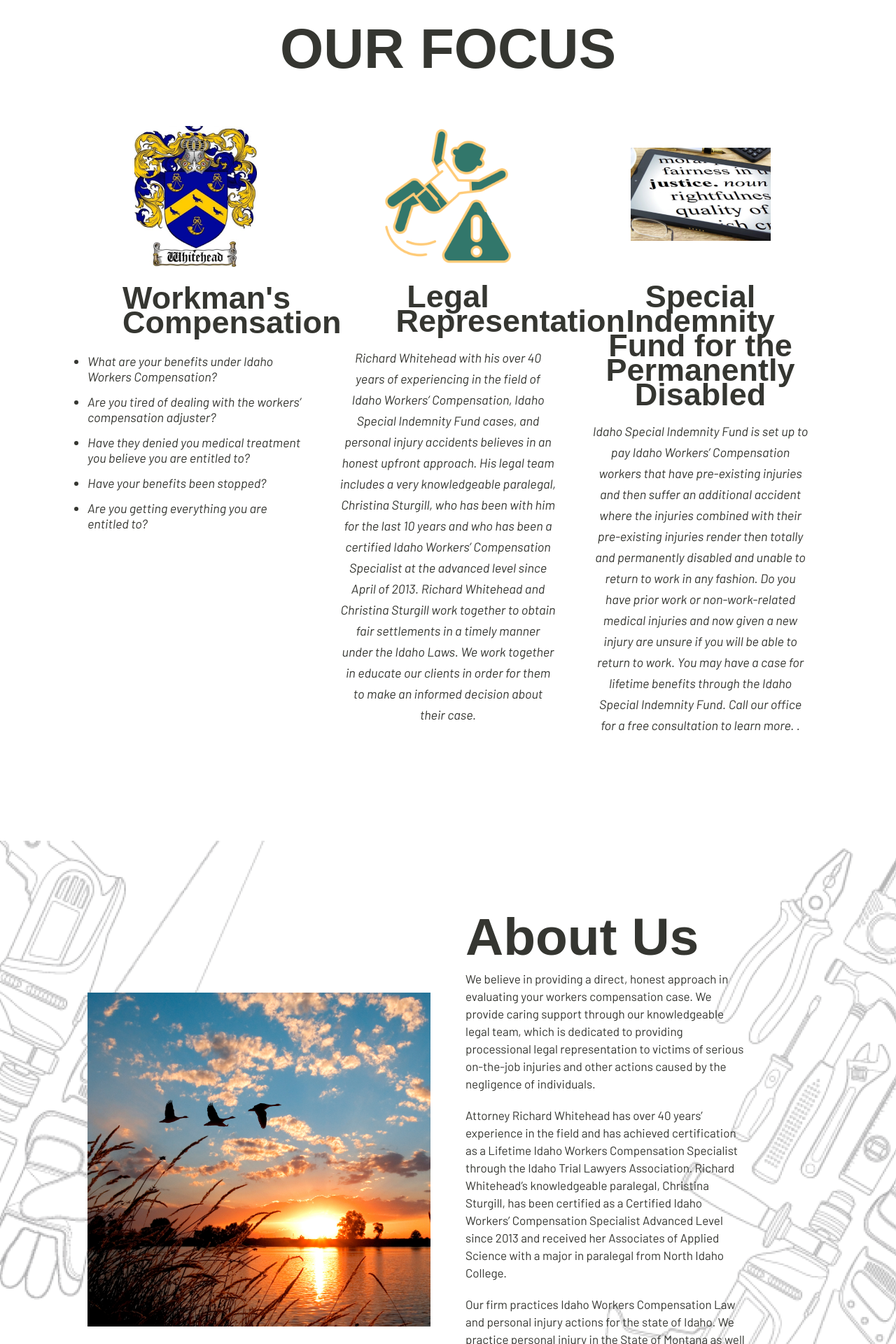
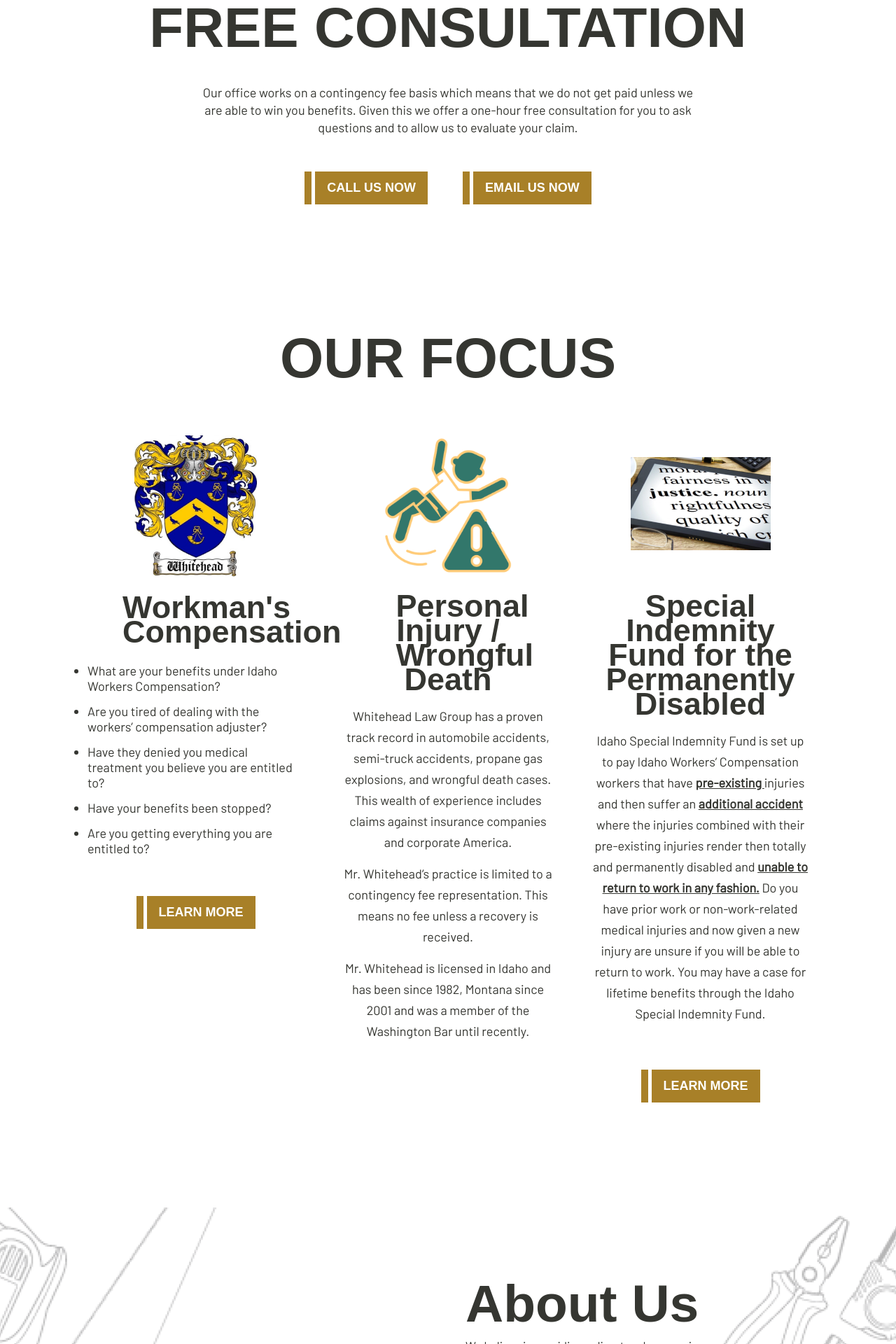
Before and after one commit to TheGeekyNinja/whiteheadlaw.net, a Vue app: page / in a window 1280 px wide. Shown: the part 880-2800 px from the top of the page at 70% size. Built offline with nearby package versions, Linux system fonts and the light colour scheme; a web font is replaced by a local one.

Commit message:
Update the site per instruction from planka.

```diff
--- a/src/assets/css/main.css
+++ b/src/assets/css/main.css
@@ -220,6 +220,33 @@
   color: var(--white);
 }
 
+/* Free Consultation */
+.free-consultation {
+  text-align: center;
+  font-size: 80px;
+  padding-bottom: 10px;
+  padding-top: 50px;
+}
+
+.free-con-desc {
+  max-width: 70%;
+  margin: 0 auto;
+}
+
+.free-con-desc p {
+  text-align: center;
+  font-family: var(--secondary-font);
+  font-size: 18px;
+  line-height: 25px;
+}
+
+.free-con-buttons {
+  display: flex;
+  justify-content: center;
+  gap: 50px;
+  margin-bottom: 70px;
+}
+
 /* Our focus Section */
 
 .our-focus-section {
@@ -237,7 +264,7 @@
   justify-content: space-between;
   gap: 30px;
 }
-.our-focus-section .cards .col.foc{
+.our-focus-section .cards .col.foc {
   max-width: 30%;
 }
 
@@ -277,11 +304,10 @@
 .col-desc p {
   font-family: var(--secondary-font);
   font-size: 18px;
-  font-style: italic;
   line-height: 30px;
   text-align: center;
-}
-
+  padding-bottom: 15px;
+}
 
 .our-focus-section .hr-line hr {
   border: none;
@@ -293,7 +319,7 @@
   margin-right: auto;
   margin-top: -100px;
 }
-.our-focus-section .hr-line.foc hr{
+.our-focus-section .hr-line.foc hr {
   margin-top: 50px;
 }
 .three-line {
@@ -333,13 +359,59 @@
   font-size: 18px;
   font-family: var(--secondary-font);
   padding: 7px 0;
-  font-style: italic;
-}
-
-.learn-more{
+}
+
+.learn-more {
   margin-top: 50px;
   text-align: center;
 }
+
+/* WorksMan Compensation Page */
+.worksman-page {
+  text-align: center;
+  padding: 50px 0;
+}
+
+.worksman-page h1 {
+  font-size: 100px;
+}
+.worksman-desc {
+  max-width: 70%;
+  text-align: center;
+  margin: 0 auto;
+}
+
+.worksman-desc p {
+  font-family: var(--secondary-font);
+  font-size: 17px;
+  line-height: 25px;
+  font-weight: 500;
+}
+
+/* Indemnity Fund Page */
+
+.indemnityfund-page {
+  text-align: center;
+  padding: 50px 0;
+}
+.indemnityfund-page h1 {
+  font-size: 100px;
+}
+
+.indemnityfund-page div {
+  max-width: 70%;
+  text-align: center;
+  margin: 0 auto;
+}
+
+.indemnityfund-page div p {
+  font-family: var(--secondary-font);
+  font-size: 17px;
+  line-height: 25px;
+  font-weight: 500;
+  padding-bottom: 15px;
+}
+
 /* About us section */
 
 .about-us {
@@ -412,8 +484,14 @@
   color: var(--white);
   text-decoration: none;
 }
+
+.about-us-buttons {
+  display: flex;
+  align-items: center;
+  gap: 40px;
+}
 /* About us page */
-.about-us-page{
+.about-us-page {
   margin-top: 50px;
   margin-bottom: 50px;
 }
@@ -1175,6 +1253,7 @@
     flex-direction: column;
   }
 
+  /* About us section */
   .about-us {
     background-position: center;
     margin-top: 0;
@@ -1205,11 +1284,22 @@
   .about-us-desc p {
     padding: 0;
     text-align: center;
+    padding-bottom: 15px;
   }
 
   .about-us-btn {
     text-align: center;
     margin-top: 50px;
+  }
+
+  .about-us-buttons {
+    display: flex;
+    gap: 30px;
+    justify-content: center;
+  }
+
+  .about-us-buttons button a {
+    font-size: 15px;
   }
 
   /* Form/contact us starts here */
@@ -1430,12 +1520,45 @@
     align-items: center;
     gap: 30px;
   }
-  .our-focus-section .cards .col.foc{
+  .our-focus-section .cards .col.foc {
     max-width: 100%;
-  }
-  .col-desc{
-    max-width: 85%;
+    padding-bottom: 80px;
+  }
+  .col-desc {
+    max-width: 95%;
     margin: 0 auto;
+  }
+
+  .col-title.col-2 h2 {
+    padding: 0;
+  }
+  /* Free Consultation */
+  .free-consultation {
+    text-align: center;
+    font-size: 60px;
+    line-height: 50px;
+    padding-top: 80px;
+  }
+
+  .free-con-desc {
+    max-width: 100%;
+    margin: 0 auto;
+  }
+
+  .free-con-buttons {
+    gap: 30px;
+    margin-bottom: 0;
+  }
+
+  .free-con-buttons button a {
+    font-size: 15px;
+  }
+  .free-con-buttons .about-us-btn button:nth-child(1) {
+    padding-left: 0;
+    padding-right: 0;
+  }
+  .free-con-buttons .about-us-btn button {
+    padding: 10px;
   }
 }
 
--- a/src/pages/Home.vue
+++ b/src/pages/Home.vue
@@ -10,8 +10,11 @@
     data() {
       return {
         about_contact_button: "#contact",
-        learn_more_comp: "/video",
-        learn_more_special: "/video"
+        learn_more_comp: "/worksman",
+        learn_more_special: "/indemnityfund",
+        call_us_now: "tel:2087655291",
+        email_us_now: "mailto:Info@whiteheadlaw.net",
+        read_more: "/about",
       };
     },
     components: {
@@ -60,12 +63,38 @@
     <HeroSlider />
   </div>
 
+  <div class="container">
+    <h1 class="free-consultation">FREE CONSULTATION</h1>
+    <div class="free-con-desc">
+      <p>
+        Our office works on a contingency fee basis which means that we do not
+        get paid unless we are able to win you benefits. Given this we offer a
+        one-hour free consultation for you to ask questions and to allow us to
+        evaluate your claim.
+      </p>
+    </div>
+    <div class="free-con-buttons">
+      <div class="about-us-btn learn-more">
+        <button>&nbsp;</button>
+
+        <button>
+          <a class="about-btn-link" :href="call_us_now">CALL US NOW</a>
+        </button>
+      </div>
+      <div class="about-us-btn learn-more">
+        <button>&nbsp;</button>
+
+        <button>
+          <a class="about-btn-link" :href="email_us_now">EMAIL US NOW</a>
+        </button>
+      </div>
+    </div>
+  </div>
   <!-- Focus Section -->
   <div class="container">
     <div class="our-focus-section">
       <h1>OUR FOCUS</h1>
       <div class="cards">
-
         <div class="col foc">
           <div class="col-img">
             <img src="../assets/images/family-crest.png" alt="" srcset="" />
@@ -75,9 +104,7 @@
           </div>
           <div class="col-desc">
             <ul class="our-focus-lists">
-                <li>
-                  What are your benefits under Idaho Workers Compensation?
-                </li>
+              <li>What are your benefits under Idaho Workers Compensation?</li>
               <li>
                 Are you tired of dealing with the workers’ compensation
                 adjuster?
@@ -90,35 +117,37 @@
               <li>Are you getting everything you are entitled to?</li>
             </ul>
           </div>
-            <!-- <div class="about-us-btn learn-more">
+          <div class="about-us-btn learn-more">
             <button>&nbsp;</button>
 
             <button>
-              <a class="about-btn-link" :href="learn_more_comp"
-                >LEARN MORE</a
-              >
+              <a class="about-btn-link" :href="learn_more_comp">LEARN MORE</a>
             </button>
-          </div> -->
+          </div>
         </div>
 
         <div class="col foc">
           <div class="col-img">
             <img src="../assets/images/badges-02.png" alt="" srcset="" />
           </div>
-            <div class="col-title col-2"><h2>Legal Representation</h2></div>
+          <div class="col-title col-2">
+            <h2>Personal Injury / Wrongful Death</h2>
+          </div>
           <div class="col-desc">
             <p>
-                Richard Whitehead with his over 40 years of experiencing in the
-                field of Idaho Workers’ Compensation, Idaho Special Indemnity
-                Fund cases, and personal injury accidents believes in an honest
-                upfront approach. His legal team includes a very knowledgeable
-                paralegal, Christina Sturgill, who has been with him for the
-                last 10 years and who has been a certified Idaho Workers’
-                Compensation Specialist at the advanced level since April of
-                2013. Richard Whitehead and Christina Sturgill work together to
-                obtain fair settlements in a timely manner under the Idaho Laws.
-                We work together in educate our clients in order for them to
-                make an informed decision about their case.
+              Whitehead Law Group has a proven track record in automobile
+              accidents, semi-truck accidents, propane gas explosions, and
+              wrongful death cases. This wealth of experience includes claims
+              against insurance companies and corporate America.
+            </p>
+            <p>
+              Mr. Whitehead’s practice is limited to a contingency fee
+              representation. This means no fee unless a recovery is received.
+            </p>
+            <p>
+              Mr. Whitehead is licensed in Idaho and has been since 1982,
+              Montana since 2001 and was a member of the Washington Bar until
+              recently.
             </p>
           </div>
         </div>
@@ -133,18 +162,19 @@
           <div class="col-desc">
             <p>
               Idaho Special Indemnity Fund is set up to pay Idaho Workers’
-                Compensation workers that have pre-existing injuries and then
-                suffer an additional accident where the injuries combined with
-                their pre-existing injuries render then totally and permanently
-                disabled and unable to return to work in any fashion. Do you
-                have prior work or non-work-related medical injuries and now
-                given a new injury are unsure if you will be able to return to
-                work. You may have a case for lifetime benefits through the
-                Idaho Special Indemnity Fund. Call our office for a free
-                consultation to learn more. .
+              Compensation workers that have
+              <strong> <u> pre-existing </u></strong> injuries and then suffer
+              an <strong><u>additional accident</u></strong> where the injuries
+              combined with their pre-existing injuries render then totally and
+              permanently disabled and
+              <strong> <u> unable to return to work in any fashion.</u></strong>
+              Do you have prior work or non-work-related medical injuries and
+              now given a new injury are unsure if you will be able to return to
+              work. You may have a case for lifetime benefits through the Idaho
+              Special Indemnity Fund.
             </p>
           </div>
-            <!-- <div class="about-us-btn learn-more">
+          <div class="about-us-btn learn-more">
             <button>&nbsp;</button>
 
             <button>
@@ -152,7 +182,7 @@
                 >LEARN MORE</a
               >
             </button>
-          </div> -->
+          </div>
         </div>
       </div>
 
@@ -164,7 +194,6 @@
         </div> -->
     </div>
   </div>
-
 
   <!-- <OurFocusSlider /> -->
   <!-- About-us Page -->
@@ -184,29 +213,32 @@
           </div>
           <div class="about-us-desc">
             <p>
-              We believe in providing a direct, honest approach in evaluating
-              your workers compensation case. We provide caring support through
-              our knowledgeable legal team, which is dedicated to providing
-              processional legal representation to victims of serious on-the-job
-              injuries and other actions caused by the negligence of
-              individuals.
+              We believe in providing a direct and aggressive approach in
+              evaluating your workers compensation case. We provide caring
+              support through our knowledgeable legal team, which is dedicated
+              to providing professional legal representation to victims of
+              serious on the job injuries and other victims of negligence.
             </p>
             <p>
-              Attorney Richard Whitehead has over 40 years’ experience in the
-              field and has achieved certification as a Lifetime Idaho Workers
-              Compensation Specialist through the Idaho Trial Lawyers
-              Association. Richard Whitehead’s knowledgeable paralegal,
-              Christina Sturgill, has been certified as a Certified Idaho
-              Workers’ Compensation Specialist Advanced Level since 2013 and
-              received her Associates of Applied Science with a major in
-              paralegal from North Idaho College.
+              Attorney Richard Whitehead has over 41 years of experience in the
+              field of injury law and has achieved certification as a Lifetime
+              Idaho Workers’ Compensation Specialist through the Idaho Trial
+              Lawyers Association.
             </p>
             <p>
-              Our firm practices Idaho Workers Compensation Law and personal
-              injury actions for the state of Idaho. We practice personal injury
-              in the State of Montana as well as Idaho.
+              Richard Whitehead’s knowledgeable paralegal, Christina Sturgill,
+              is a Certified Idaho Workers’ Compensation Specialist Advanced
+              Level and has held this certification since 2013. She received her
+              Associates of Applied Science with a major in paralegal from North
+              Idaho College. She has three amazing children who she loves
+              spending time with in the great outdoors of Idaho and Montana.
+            </p>
+            <p>
+              Our firm practices Idaho Workers Compensation Law, personal injury
+              law and wrongful death actions in Idaho and Montana.
             </p>
           </div>
+          <div class="about-us-buttons">
             <div class="about-us-btn">
               <button>&nbsp;</button>
 
@@ -215,6 +247,14 @@
                   >contact us</a
                 >
               </button>
+            </div>
+            <div class="about-us-btn">
+              <button>&nbsp;</button>
+
+              <button>
+                <a class="about-btn-link" :href="read_more">READ MORE</a>
+              </button>
+            </div>
           </div>
         </div>
       </div>
--- /dev/null
+++ b/src/pages/IndemnityFund.vue
@@ -0,0 +1,24 @@
+<template>
+  <div class="container">
+    <div class="indemnityfund-page">
+      <h1>Special Indemnity Fund</h1>
+      <div>
+        <p>
+          Have you or a family member been injured in an automobile accident due
+          to the negligence of another driver? Do you have questions on how
+          personal injury cases work and what you may be entitled to? The video
+          below will give you answers to some of those questions directly from
+          attorney Richard Whitehead.
+        </p>
+        <p>
+          Have you lost a family member due to the negligence of someone else.
+          Do you need help in evaluating your case and your rights. Below is a
+          video that will help explain the process as described by attorney
+          Richard Whitehead who has 41 years of experience practicing injury
+          law.
+        </p>
+      </div>
+    </div>
+  </div>
+</template>
+m
```
Also changed, not shown: src/pages/WorksMan.vue (added, +14 -0 lines), src/router/router.ts (+12 -0 lines). Lines whose indentation alone changed are shown as unchanged.
